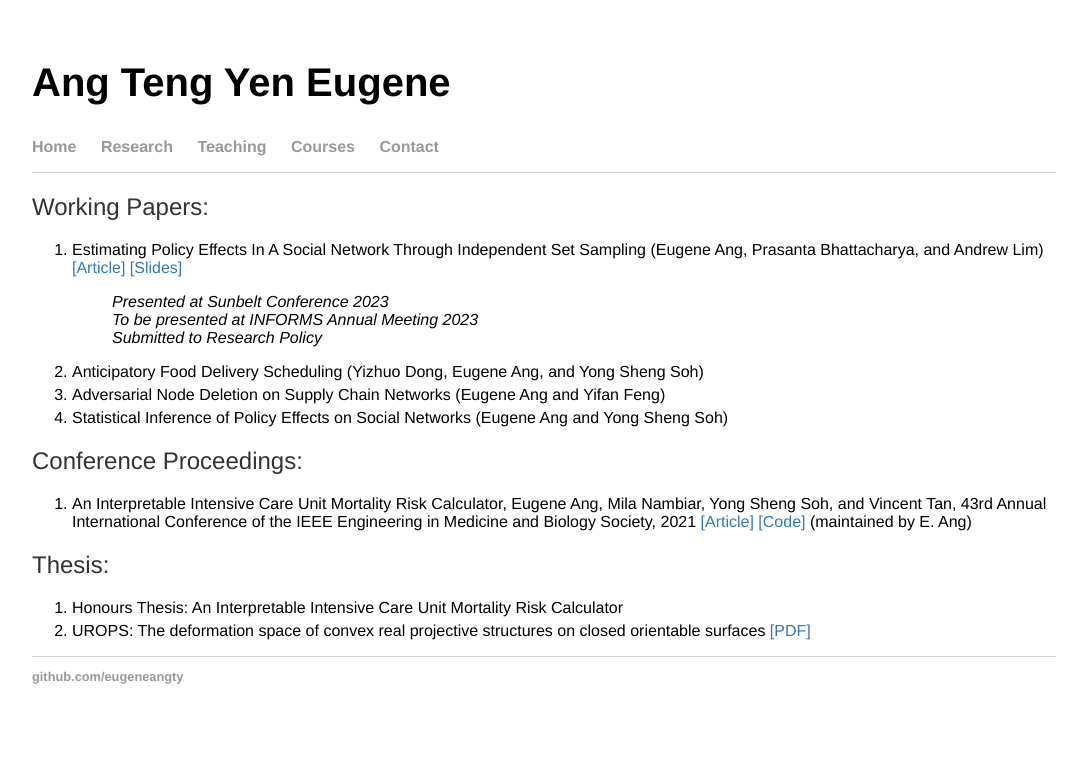
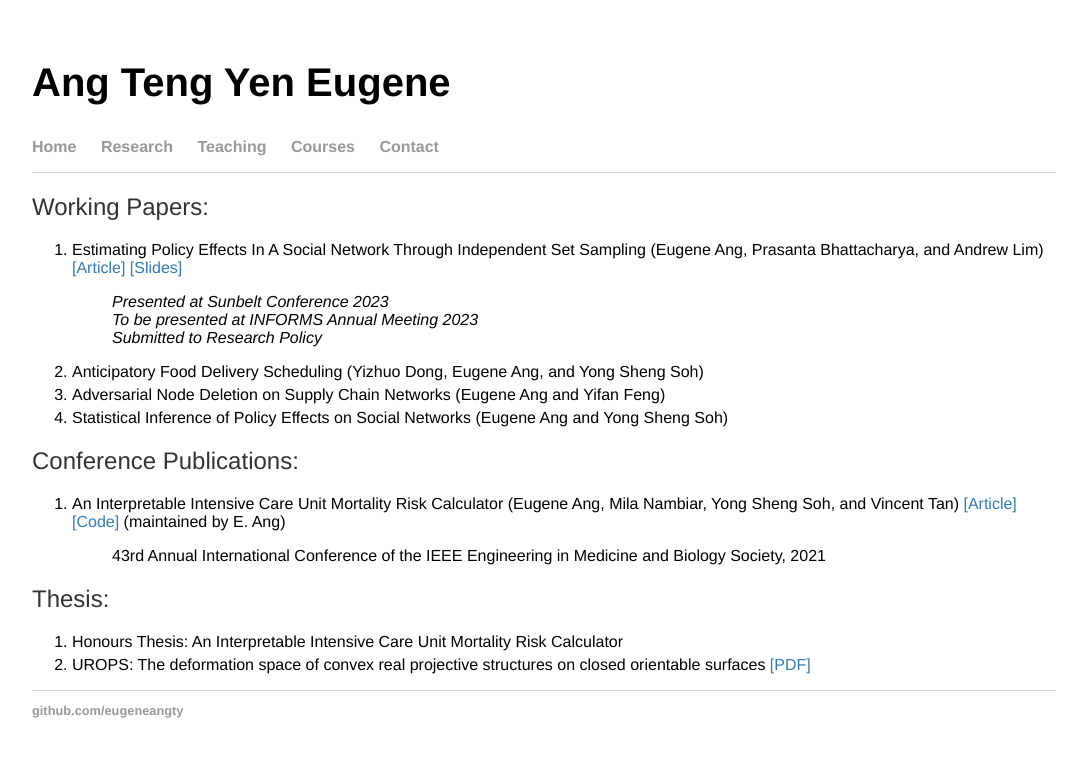
Before and after one commit to eugeneangty/eugeneangty.github.io, a Jekyll site: the page built from research/index.html, in a window 1280 px wide. Shown: the top 757 px of the page, without its empty margins (96-1183 px from the left). Built offline with Jekyll 4.4.1, drawn with Linux system fonts in a browser that asks for light colours.

Commit message:
Update index.html

```diff
--- a/research/index.html
+++ b/research/index.html
@@ -19,11 +19,14 @@ title: Ang Teng Yen Eugene
     <li> Statistical Inference of Policy Effects on Social Networks (Eugene Ang and Yong Sheng Soh)</li>
   </ol>
 
-    <h2> Conference Proceedings:</h2>
+    <h2> Conference Publications:</h2>
   <ol>
-    <li> An Interpretable Intensive Care Unit Mortality Risk Calculator, Eugene Ang, Mila Nambiar, Yong Sheng Soh, and Vincent Tan,
-      43rd Annual International Conference of the IEEE Engineering in Medicine and Biology Society, 2021
-      <a href = "https://ieeexplore.ieee.org/document/9631058" target="_blank">[Article]</a> <a href = "https://github.com/dualinsanity007/FYP-Interpretable-ICU-Mortality-Risk-Calculator" target="_blank">[Code]</a> (maintained by E. Ang)</li>
+    <li> An Interpretable Intensive Care Unit Mortality Risk Calculator (Eugene Ang, Mila Nambiar, Yong Sheng Soh, and Vincent Tan)
+        <a href = "https://ieeexplore.ieee.org/document/9631058" target="_blank">[Article]</a> <a href = "https://github.com/dualinsanity007/FYP-Interpretable-ICU-Mortality-Risk-Calculator" target="_blank">[Code]</a> (maintained by E. Ang)
+    <dl>
+        <dd> 43rd Annual International Conference of the IEEE Engineering in Medicine and Biology Society, 2021 </dd>
+    </dl>
+    </li>
   </ol>
 
     <h2> Thesis:</h2>
```
